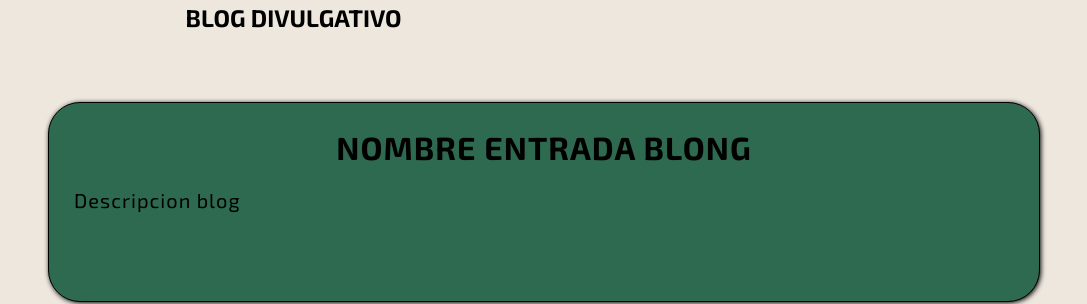
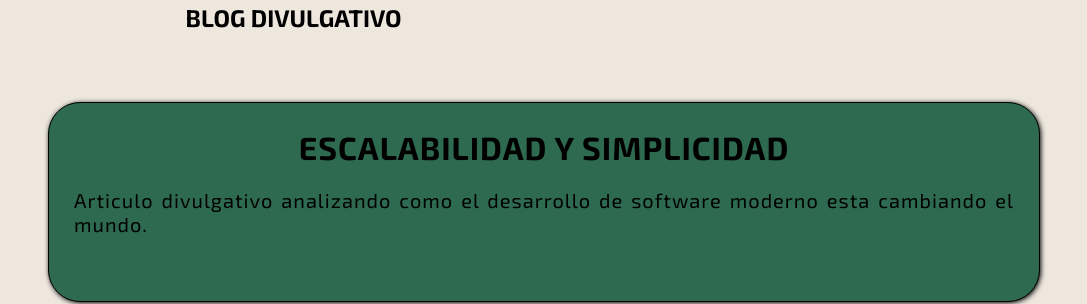
Before and after one commit to DJ4S/programacion_web, a plain HTML site: page index.html in a window 1280 px wide. Shown: the part 2837-3141 px from the top of the page, without its empty margins (96-1183 px from the left). Drawn offline with Linux system fonts and the light colour scheme.

Commit message:
Update index.html

```diff
--- a/index.html
+++ b/index.html
@@ -5,7 +5,6 @@
     <meta http-equiv="X-UA-Compatible" content="IE=edge">
     <meta name="viewport" content="width=device-width, initial-scale=1.0">
     <title> LUCAS BIOLLEY </title>
-    <link rel="icon" type="image/png" href="IMAGENES/LOGO.png"/>
     <link rel="stylesheet" href="styles.css">
   </head>
 
@@ -101,10 +100,10 @@
 
     <h2> BLOG DIVULGATIVO </h2>
 
-     <a href="https:" class="link_project"> <div id="container1">  <!-- CAMBIAR LINK A BLOG -->
+     <a href="https://lucasbiolleyblog.netlify.app/" class="link_project"> <div id="container1">
          <div class="caja">
-         <h7> NOMBRE ENTRADA BLONG </h7>
-         <p class="texto_project"> Descripcion blog </p>
+         <h7> ESCALABILIDAD Y SIMPLICIDAD </h7>
+         <p class="texto_project"> Articulo divulgativo analizando como el desarrollo de software moderno esta cambiando el mundo.  </p>
        </div>
    </div>        </a>
 
```
